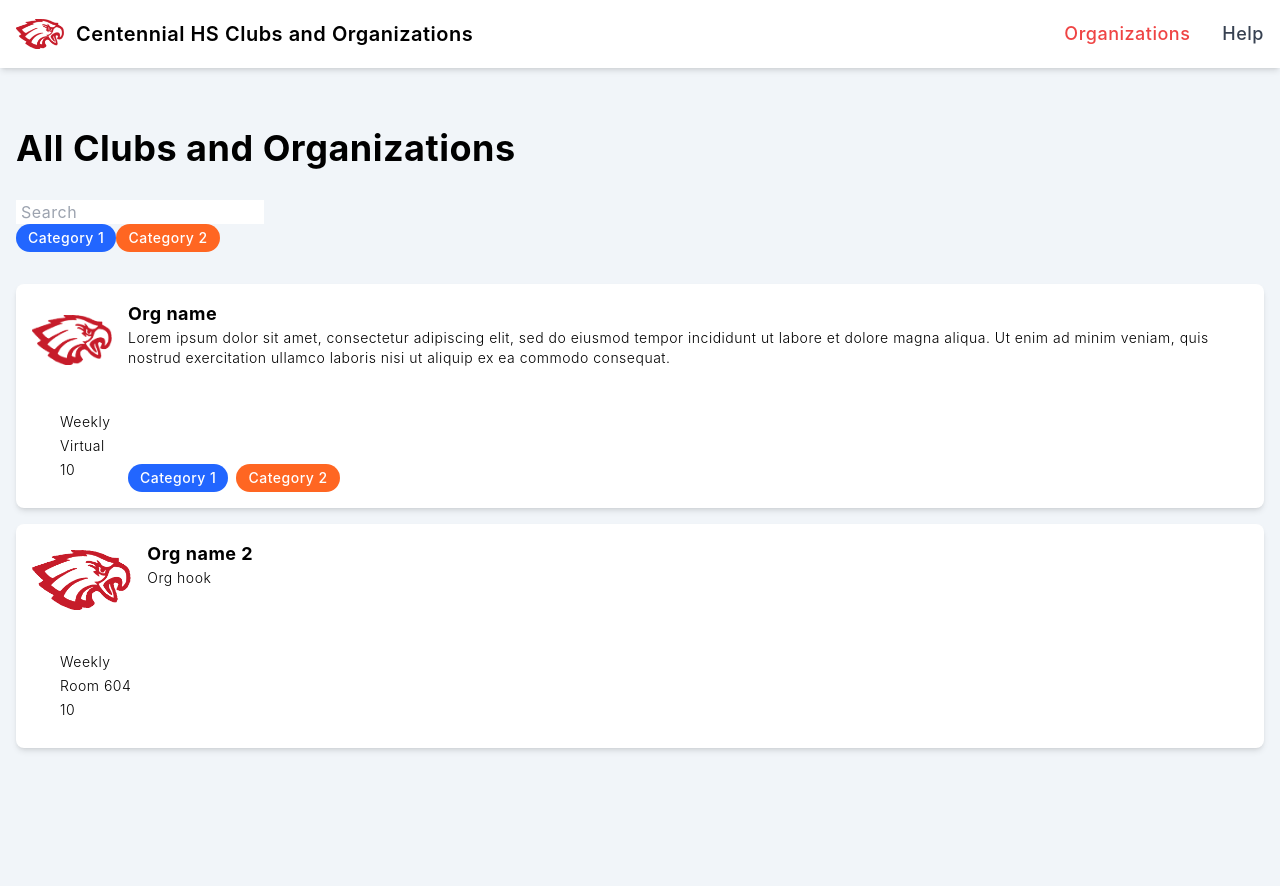
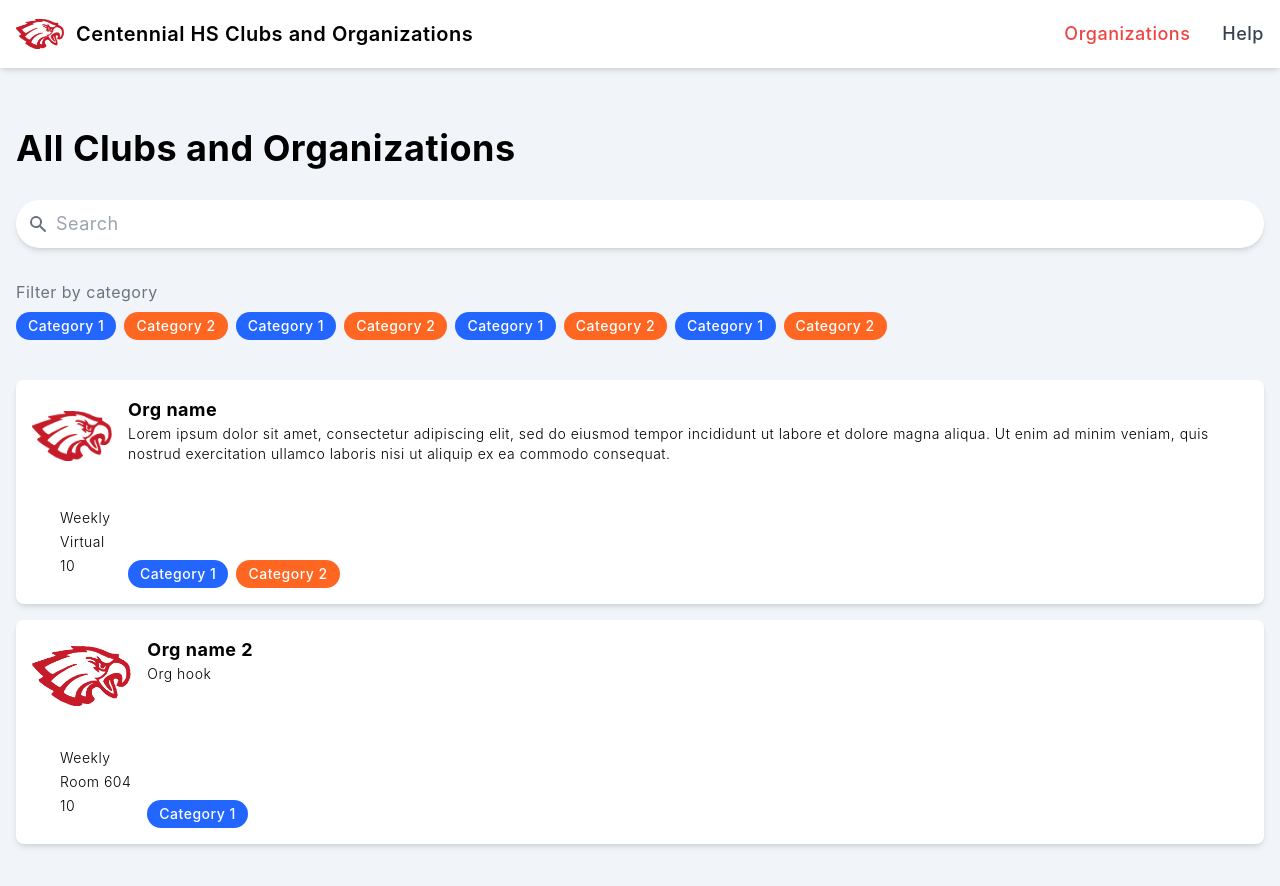
Before and after one commit to jtcheng26/chs-clubs-app, a Next.js app: page / in a window 1280 px wide. Shown: the top 886 px of the page. Built offline with nearby package versions, Linux system fonts and the light colour scheme; some icons are missing.

Commit message:
Update search element ui

```diff
--- a/components/home/cardList/card/components/Category.tsx
+++ b/components/home/cardList/card/components/Category.tsx
@@ -22,7 +22,7 @@ export default function Category({
     }
     return (
         <button
-            className="py-1 px-3 text-sm rounded-full text-white hover:opacity-70 font-medium"
+            className="py-1 px-3 md:text-sm rounded-full text-white hover:opacity-70 font-medium"
             style={{ backgroundColor: bgColor }}
             onClick={onClick}
         >
--- a/components/home/cardList/card/index.tsx
+++ b/components/home/cardList/card/index.tsx
@@ -10,10 +10,10 @@ import ContactLabel from './components/ContactLabel'
 import CalendarSolid from '@heroicons/react/solid/CalendarIcon'
 import LocationMarkerSolid from '@heroicons/react/solid/LocationMarkerIcon'
 import UsersSolid from '@heroicons/react/solid/UsersIcon'
-import { OrgWithCategories } from '../../../../pages'
+import { OrgWithAll } from '../../../../pages'
 
 interface CardProps {
-    org: OrgWithCategories
+    org: OrgWithAll
 }
 
 export default function Card({ org }: CardProps) {
@@ -48,7 +48,6 @@ export default function Card({ org }: CardProps) {
                     <Description>{org.hook}</Description>
                 </div>
                 <div className="flex-grow" />
-
                 <div className="flex flex-row space-x-2">
                     {org.categories.map((category) => (
                         <Category
--- a/components/home/filter/index.tsx
+++ b/components/home/filter/index.tsx
@@ -9,6 +9,36 @@ const tags = [
     },
     {
         id: 2,
+        name: 'Category 2',
+        color: '#f62',
+    },
+    {
+        id: 3,
+        name: 'Category 1',
+        color: '#26f',
+    },
+    {
+        id: 4,
+        name: 'Category 2',
+        color: '#f62',
+    },
+    {
+        id: 5,
+        name: 'Category 1',
+        color: '#26f',
+    },
+    {
+        id: 6,
+        name: 'Category 2',
+        color: '#f62',
+    },
+    {
+        id: 7,
+        name: 'Category 1',
+        color: '#26f',
+    },
+    {
+        id: 8,
         name: 'Category 2',
         color: '#f62',
     },
@@ -35,16 +65,20 @@ export default function Filter({ searchTags, setSearchTags }: FilterProps) {
         return searchTags.size == 0 || searchTags.has(id)
     }
     return (
-        <div>
+        <div className="flex flex-col space-y-2">
+            <span className="text-gray-500">Filter by category</span>
+            <div className="flex flex-row flex-wrap">
                 {tags.map((tag) => (
+                    <div className="pr-2 pb-2" key={tag.id}>
                         <Category
-                    key={tag.id}
                             color={tag.color}
                             name={tag.name}
                             onClick={toggleTag(tag.id)}
                             selected={isActive(tag.id)}
                         />
+                    </div>
                 ))}
+            </div>
         </div>
     )
 }
--- a/components/home/search/index.tsx
+++ b/components/home/search/index.tsx
@@ -1,19 +1,51 @@
-import React from 'react'
+import React, { useState } from 'react'
 import { OrgWithAll } from '../../../pages'
 
 interface SearchProps {
-    data: OrgWithAll[]
     setSearchQuery: (s: string) => void
 }
 
-export default function Search({ data, setSearchQuery }: SearchProps) {
+export default function Search({ setSearchQuery }: SearchProps) {
+    const [query, setQuery] = useState('')
+
+    function search(e: React.FormEvent<HTMLFormElement>) {
+        e.preventDefault()
+        console.log(query)
+        setSearchQuery(query)
+    }
+
+    function handleChange(e: React.FormEvent<HTMLInputElement>) {
+        setQuery(e.currentTarget.value)
+    }
+
     return (
-        <div className="search">
-            <div className="searchInputs">
-                <input type="text" placeholder=" Search" />
-                <div className="searchIcon"></div>
+        <form className="flex items-center" onSubmit={search}>
+            <label className="sr-only">Search</label>
+            <div className="relative w-full">
+                <div className="flex absolute inset-y-0 left-0 items-center pl-3 pointer-events-none">
+                    <svg
+                        className="w-5 h-5 text-gray-500 dark:text-gray-400"
+                        fill="currentColor"
+                        viewBox="0 0 20 20"
+                        xmlns="http://www.w3.org/2000/svg"
+                    >
+                        <path
+                            fillRule="evenodd"
+                            d="M8 4a4 4 0 100 8 4 4 0 000-8zM2 8a6 6 0 1110.89 3.476l4.817 4.817a1 1 0 01-1.414 1.414l-4.816-4.816A6 6 0 012 8z"
+                            clipRule="evenodd"
+                        ></path>
+                    </svg>
+                </div>
+                <input
+                    type="text"
+                    id="simple-search"
+                    className="bg-white shadow-md transition-shadow duration-200 ring-0 border-none outline-none text-gray-900 text-lg rounded-full focus:shadow-xl block w-full pl-10 p-2.5  dark:bg-gray-700 dark:border-gray-600 dark:placeholder-gray-400 dark:text-white"
+                    placeholder="Search"
+                    required
+                    value={query}
+                    onChange={handleChange}
+                />
             </div>
-            <div className="dataResults"></div>
-        </div>
+        </form>
     )
 }
--- a/pages/index.tsx
+++ b/pages/index.tsx
@@ -30,11 +30,8 @@ export default function Home({ orgs }: HomeProps) {
             <div className="mt-24">
                 <Page>
                     <PageHeader>All Clubs and Organizations</PageHeader>
-                    <div>
-                        <SearchBar
-                            setSearchQuery={setSearchQuery}
-                            data={orgs}
-                        />
+                    <div className="space-y-8">
+                        <SearchBar setSearchQuery={setSearchQuery} />
                         <Filter
                             setSearchTags={setSearchTags}
                             searchTags={searchTags}
@@ -118,9 +115,9 @@ export async function getServerSideProps() {
             members: 10,
             categories: [
                 {
-                    id: 3,
-                    name: 'Category',
-                    color: 'bg-blue-400',
+                    id: 1,
+                    name: 'Category 1',
+                    color: '#26f',
                 },
             ],
         },
```
Lines whose indentation alone changed are shown as unchanged.
